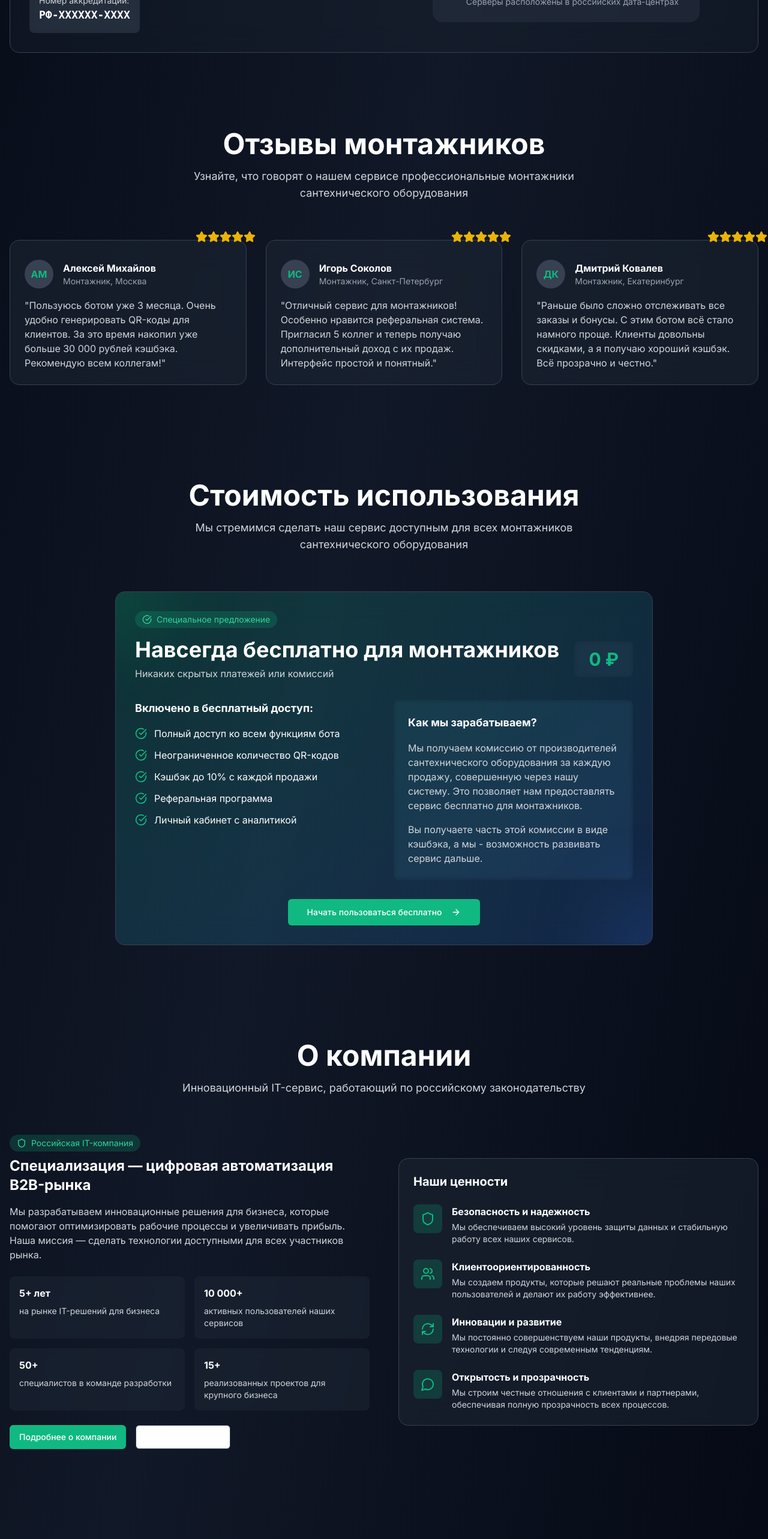
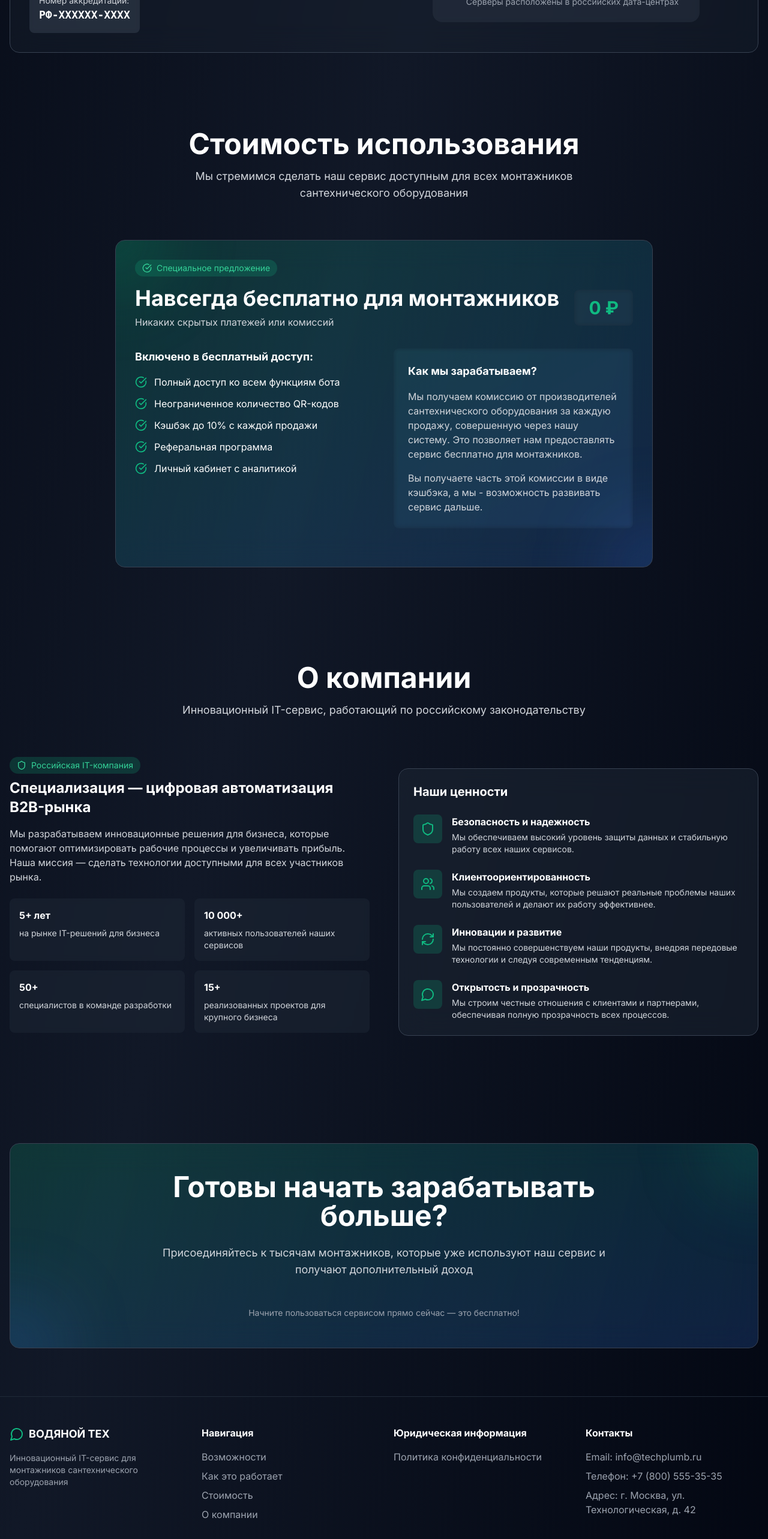
Before and after one commit to asg67/waterman-tex, a Next.js app: page / in a window 1280 px wide. Shown: the part 2240-4806 px from the top of the page at 60% size. Built offline with nearby package versions, Linux system fonts and the light colour scheme.

Commit message:
Убрал блок Отзывы монтажников и в футере убрал иконки соц-сетей и Юридическая информацию

```diff
--- a/app/page.tsx
+++ b/app/page.tsx
@@ -419,7 +419,7 @@ export default function Home() {
         </section>
 
         {/* Reviews Section */}
-        <section className="container mx-auto py-20 px-4">
+        {/* <section className="container mx-auto py-20 px-4">
           <div className="text-center mb-16">
             <h2 className="text-3xl md:text-5xl font-bold mb-4">Отзывы монтажников</h2>
             <p className="text-gray-300 text-lg max-w-3xl mx-auto">
@@ -497,7 +497,7 @@ export default function Home() {
               </p>
             </div>
           </div>
-        </section>
+        </section> */}
 
         {/* Pricing Section */}
         <section id="pricing" className="container mx-auto py-20 px-4">
@@ -569,9 +569,9 @@ export default function Home() {
                 </div>
 
                 <div className="mt-8 text-center">
-                  <Button size="lg" className="bg-emerald-500 hover:bg-emerald-600 text-white">
+                  {/* <Button size="lg" className="bg-emerald-500 hover:bg-emerald-600 text-white">
                     Начать пользоваться бесплатно <ArrowRight className="ml-2 h-4 w-4" />
-                  </Button>
+                  </Button> */}
                 </div>
               </div>
             </div>
@@ -622,10 +622,10 @@ export default function Home() {
                 </div>
 
                 <div className="flex gap-4">
-                  <Button className="bg-emerald-500 hover:bg-emerald-600 text-white">Подробнее о компании</Button>
+                  {/* <Button className="bg-emerald-500 hover:bg-emerald-600 text-white">Подробнее о компании</Button>
                   <Button variant="outline" className="border-gray-700 text-white hover:bg-gray-800">
                     Связаться с нами
-                  </Button>
+                  </Button> */}
                 </div>
               </div>
             </div>
@@ -700,12 +700,12 @@ export default function Home() {
                 Присоединяйтесь к тысячам монтажников, которые уже используют наш сервис и получают дополнительный доход
               </p>
               <div className="flex flex-col sm:flex-row gap-4 justify-center">
-                <Button size="lg" className="bg-emerald-500 hover:bg-emerald-600 text-white">
+                {/* <Button size="lg" className="bg-emerald-500 hover:bg-emerald-600 text-white">
                   Запустить Telegram-бота <ArrowRight className="ml-2 h-4 w-4" />
                 </Button>
                 <Button size="lg" variant="outline" className="border-gray-700 text-white hover:bg-gray-800">
                   Узнать больше
-                </Button>
+                </Button> */}
               </div>
               <p className="text-sm text-gray-400 mt-4">Начните пользоваться сервисом прямо сейчас — это бесплатно!</p>
             </div>
@@ -720,12 +720,12 @@ export default function Home() {
             <div className="space-y-4">
               <div className="flex items-center gap-2">
                 <MessageCircle className="h-6 w-6 text-emerald-500" />
-                <span className="text-lg font-bold">TechPlumb</span>
+                <span className="text-lg font-bold">ВОДЯНОЙ ТЕХ</span>
               </div>
               <p className="text-gray-400 text-sm">
                 Инновационный IT-сервис для монтажников сантехнического оборудования
               </p>
-              <div className="flex gap-4">
+              {/* <div className="flex gap-4">
                 <Link href="#" className="text-gray-400 hover:text-white transition-colors">
                   <svg className="h-5 w-5" fill="currentColor" viewBox="0 0 24 24" aria-hidden="true">
                     <path
@@ -754,7 +754,7 @@ export default function Home() {
                     <path d="M19.812 5.418c.861.23 1.538.907 1.768 1.768C21.998 8.746 22 12 22 12s0 3.255-.418 4.814a2.504 2.504 0 0 1-1.768 1.768c-1.56.419-7.814.419-7.814.419s-6.255 0-7.814-.419a2.505 2.505 0 0 1-1.768-1.768C2 15.255 2 12 2 12s0-3.255.417-4.814a2.507 2.507 0 0 1 1.768-1.768C5.744 5 11.998 5 11.998 5s6.255 0 7.814.418ZM15.194 12 10 15V9l5.194 3Z" />
                   </svg>
                 </Link>
-              </div>
+              </div> */}
             </div>
 
             <div>
@@ -786,17 +786,17 @@ export default function Home() {
             <div>
               <h3 className="font-bold mb-4">Юридическая информация</h3>
               <ul className="space-y-2">
-                <li>
+                {/* <li>
                   <Link href="#" className="text-gray-400 hover:text-white transition-colors">
                     Публичная оферта
                   </Link>
-                </li>
+                </li> */}
                 <li>
                   <Link href="#" className="text-gray-400 hover:text-white transition-colors">
                     Политика конфиденциальности
                   </Link>
                 </li>
-                <li>
+                {/* <li>
                   <Link href="#" className="text-gray-400 hover:text-white transition-colors">
                     Пользовательское соглашение
                   </Link>
@@ -805,7 +805,7 @@ export default function Home() {
                   <Link href="#" className="text-gray-400 hover:text-white transition-colors">
                     Правовая информация
                   </Link>
-                </li>
+                </li> */}
               </ul>
             </div>
 
```
